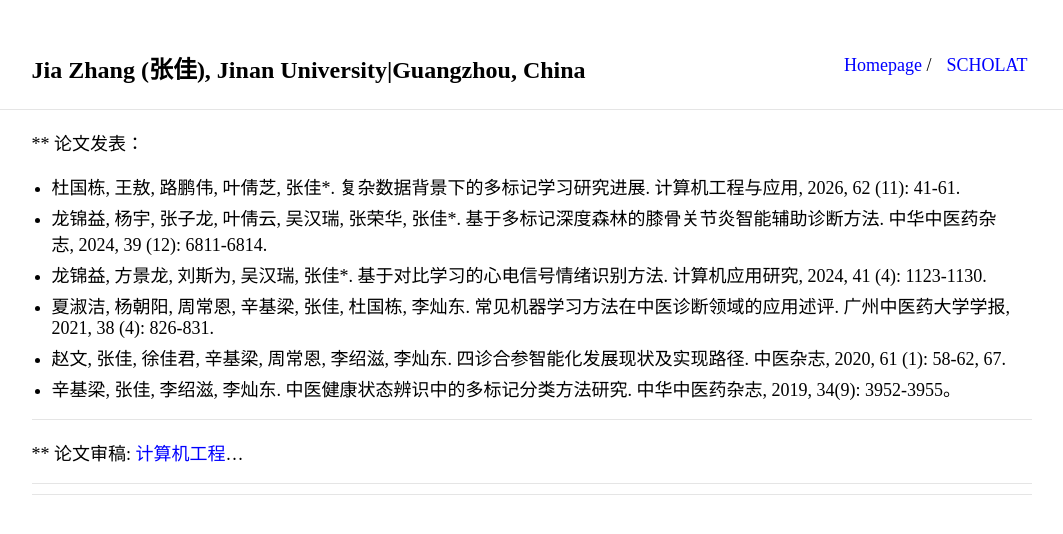
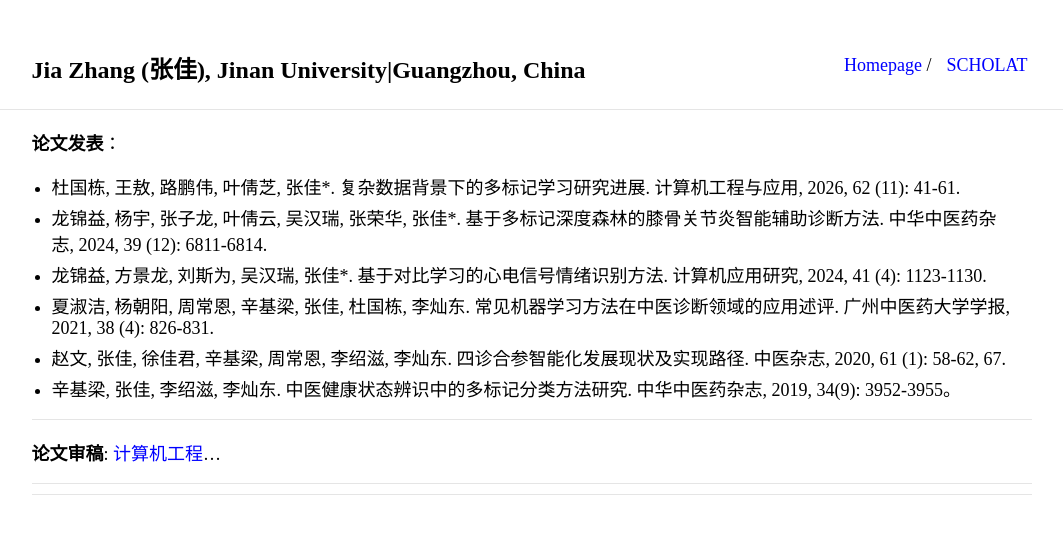
Before and after one commit to jiazhang-ml/jiazhang-ml.github.io, a Jekyll site: the page built from nativepublication.md, in a window 1280 px wide, cut to the strip 0-876 px from the top of the page. Shown: the top 534 px of the strip, without its empty margins (108-1171 px from the left). Built offline with Jekyll 4.4.1, drawn with Linux system fonts in a browser that asks for light colours.

Commit message:
Fix formatting of publication and review sections

```diff
--- a/nativepublication.md
+++ b/nativepublication.md
@@ -3,7 +3,7 @@ layout: default
 is_contact: true
 ---
 
-** 论文发表：
+**论文发表**：
 
 * 杜国栋, 王敖, 路鹏伟, 叶倩芝, 张佳*. 复杂数据背景下的多标记学习研究进展. 计算机工程与应用, 2026, 62 (11): 41-61.
 * 龙锦益, 杨宇, 张子龙, 叶倩云, 吴汉瑞, 张荣华, 张佳*. 基于多标记深度森林的膝骨关节炎智能辅助诊断方法. 中华中医药杂志, 2024, 39 (12): 6811-6814.
@@ -14,6 +14,6 @@ is_contact: true
 
 ---
 
-** 论文审稿: [计算机工程](https://www.ecice06.com/CN/1000-3428/home.shtml)...
+**论文审稿**: [计算机工程](https://www.ecice06.com/CN/1000-3428/home.shtml)...
 
 ---
```
